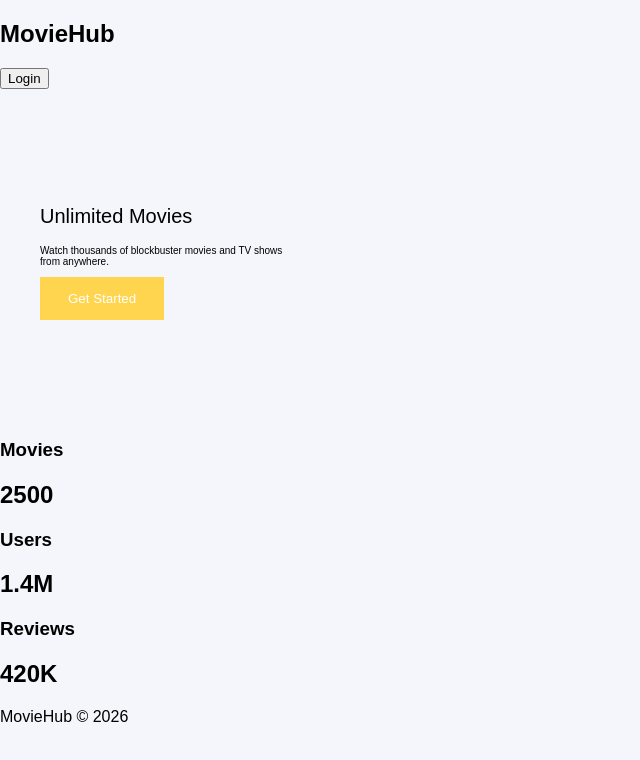
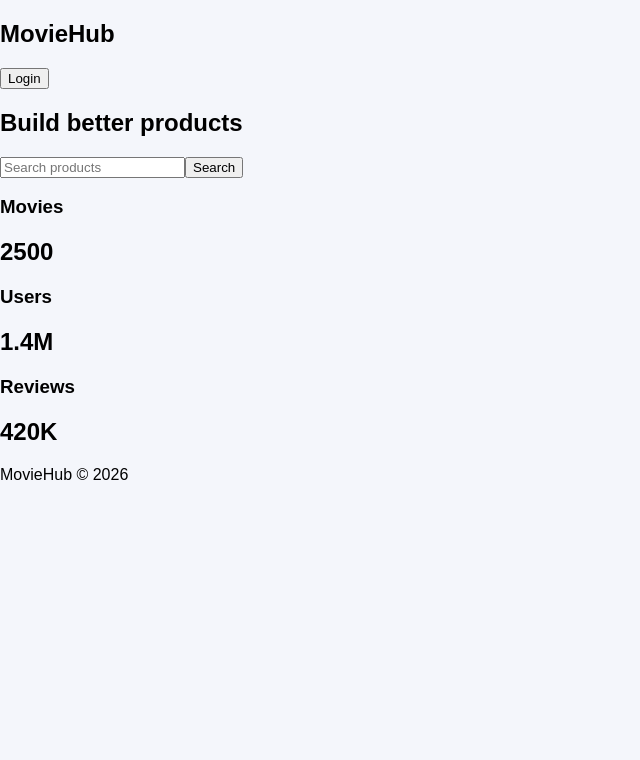
Before and after one commit to usamaali321/react-pr-review-demo, a React (Vite) app: page / in a window 1280 px wide. Shown: the top 760 px of the page, without its empty margins (0-640 px from the left). Built offline with nearby package versions, Linux system fonts and the light colour scheme; the HTML template or start-up script is replaced by a standard one.

Commit message:
Update Hero.jsx

```diff
--- a/src/components/Hero.jsx
+++ b/src/components/Hero.jsx
@@ -1,39 +1,12 @@
 export default function Hero() {
   return (
-    <section
-      style={{
-        maxWidth: "1400px",
-        margin: "0 auto",
-        padding: "100px 40px"
-      }}
-    >
-      <h2
-        style={{
-          fontSize: "20px",
-          fontWeight: 400
-        }}
-      >
-        Unlimited Movies
-      </h2>
+    <section className="hero">
+      <h1>Build better products</h1>
 
-      <p
-        style={{
-          fontSize: "10px",
-          maxWidth: "260px"
-        }}
-      >
-        Watch thousands of blockbuster movies and TV shows from anywhere.
-      </p>
+      <input type="text" placeholder="Search products" />
 
-      <button
-        style={{
-          background: "#FFD54F",
-          color: "#FFFFFF",
-          border: "none",
-          padding: "14px 28px"
-        }}
-      >
-        Get Started
+      <button>
+        Search
       </button>
     </section>
   );
```
